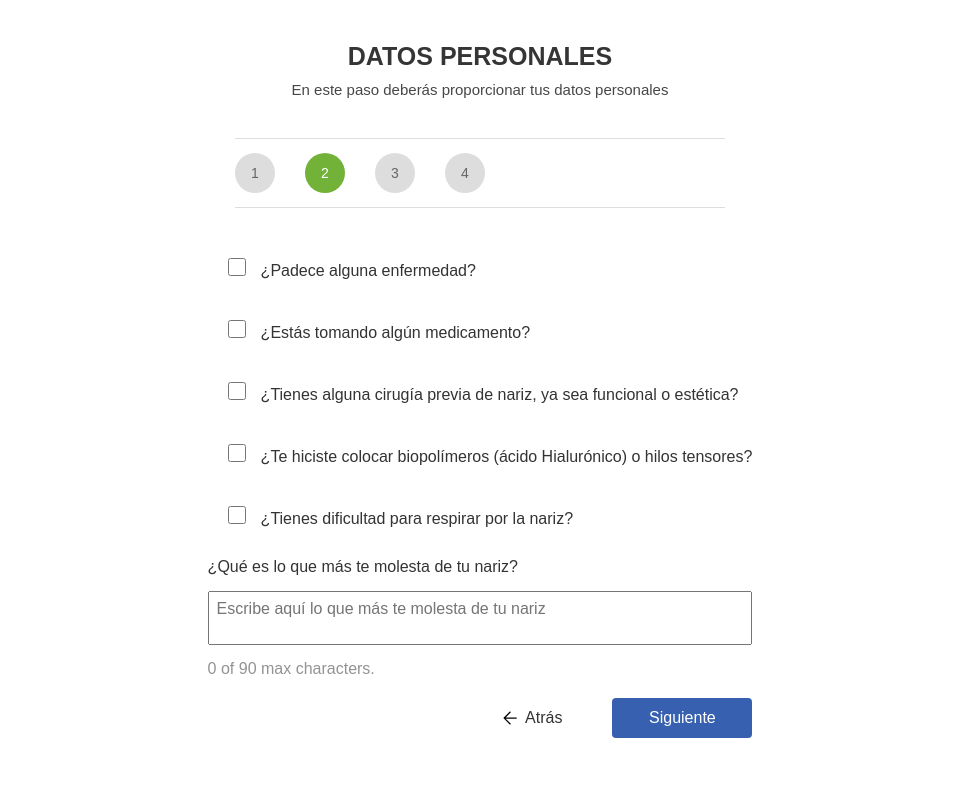
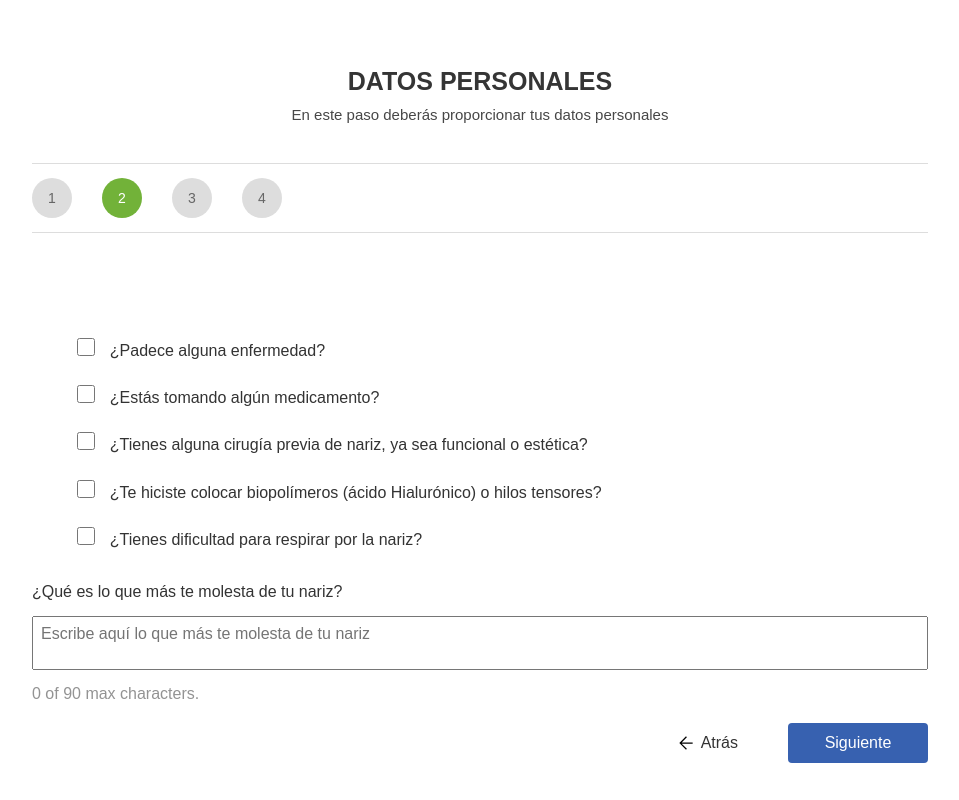
Before and after one commit to MiguelT18/consulta-en-linea, a React (Create React App) app: page /segundo-paso in a window 1280 px wide. Shown: the whole page, without its empty margins (160-1119 px from the left). Built offline with nearby package versions, Linux system fonts and the light colour scheme.

Commit message:
ultimos cambios a los estilos de los componentes Paso1.jsx y Paso2.jsx

```diff
--- a/src/views/PagoQR/Header/Header.jsx
+++ b/src/views/PagoQR/Header/Header.jsx
@@ -2,7 +2,7 @@ import "./css/Header.css";
 
 export const Header = () => {
   return (
-    <header>
+    <header className="Header-PagoQR">
       <h1>¡Revisa tu correo para obtener más información!</h1>
       <p>
         Completa la siguiente información. Recibe un diagnóstico y presupuesto.
--- a/src/views/PagoQR/Header/css/Header.css
+++ b/src/views/PagoQR/Header/css/Header.css
@@ -1,8 +1,8 @@
 @import url("https://fonts.googleapis.com/css2?family=Bebas+Neue&family=Inter&display=swap");
-header {
+.Header-PagoQR {
   margin-top: 30px;
 }
-header h1 {
+.Header-PagoQR h1 {
   text-align: center;
   text-transform: uppercase;
   color: red;
@@ -10,7 +10,7 @@ header h1 {
   font-weight: 700;
   font-family: "Bebas Neue", Sans-serif;
 }
-header p {
+.Header-PagoQR p {
   text-align: center;
   color: #d2d2d2;
   font-size: 16px;
--- a/src/views/PagoQR/Header/css/Header.scss
+++ b/src/views/PagoQR/Header/css/Header.scss
@@ -1,6 +1,6 @@
 @import url("https://fonts.googleapis.com/css2?family=Bebas+Neue&family=Inter&display=swap");
 
-header {
+.Header-PagoQR {
   margin-top: 30px;
   h1 {
     text-align: center;
--- a/src/views/Paso1/Formulario/css/Formulario.css
+++ b/src/views/Paso1/Formulario/css/Formulario.css
@@ -1,5 +1,5 @@
 .FormularioContainer {
-  width: 90%;
+  width: 70%;
   margin: 0 auto;
 }
 .FormularioContainer .Nombres-Apellidos {
--- a/src/views/Paso1/Formulario/css/Formulario.scss
+++ b/src/views/Paso1/Formulario/css/Formulario.scss
@@ -56,7 +56,7 @@
 // =======================
 
 .FormularioContainer {
-  width: 90%;
+  width: 70%;
   margin: 0 auto;
   .Nombres-Apellidos {
     display: flex;
--- a/src/views/Paso1/Header/css/Header.css
+++ b/src/views/Paso1/Header/css/Header.css
@@ -1,5 +1,5 @@
 .HeaderFormulario {
-  width: 90%;
+  width: 70%;
   margin: 0 auto;
 }
 .HeaderFormulario h1 {
--- a/src/views/Paso1/Header/css/Header.scss
+++ b/src/views/Paso1/Header/css/Header.scss
@@ -1,7 +1,6 @@
 .HeaderFormulario {
-  width: 90%;
+  width: 70%;
   margin: 0 auto;
-  // border: 2px solid red;
   h1 {
     margin: 30px 0 10px;
     color: #353535;
@@ -50,9 +49,6 @@
 
 @media all and (max-width: 630px) {
   .HeaderFormulario {
-    // h1 {
-    //   font-size: clamp(22px, 6vw, 25px);
-    // }
     ul {
       justify-content: center;
     }
--- a/src/views/Paso2/Formulario2/Formulario2.jsx
+++ b/src/views/Paso2/Formulario2/Formulario2.jsx
@@ -18,7 +18,7 @@ export const Formulario2 = () => {
           onChange={() => setIsChecked1(!isChecked1)}
         />
         ¿Padece alguna enfermedad?
-        <div>
+        <div className="Check-User-Description">
           {isChecked1 && (
             <textarea
               id="TextCheck1"
@@ -38,7 +38,7 @@ export const Formulario2 = () => {
           onChange={() => setIsChecked2(!isChecked2)}
         />
         ¿Estás tomando algún medicamento?
-        <div>
+        <div className="Check-User-Description">
           {isChecked2 && (
             <textarea
               id="TextCheck2"
@@ -58,7 +58,7 @@ export const Formulario2 = () => {
           onChange={() => setIsChecked3(!isChecked3)}
         />
         ¿Tienes alguna cirugía previa de nariz, ya sea funcional o estética?
-        <div>
+        <div className="Check-User-Description">
           {isChecked3 && (
             <textarea
               id="TextCheck3"
@@ -78,7 +78,7 @@ export const Formulario2 = () => {
           onChange={() => setIsChecked4(!isChecked4)}
         />
         ¿Te hiciste colocar biopolímeros (ácido Hialurónico) o hilos tensores?
-        <div>
+        <div className="Check-User-Description">
           {isChecked4 && (
             <textarea
               id="TextCheck4"
@@ -98,7 +98,7 @@ export const Formulario2 = () => {
           onChange={() => setIsChecked5(!isChecked5)}
         />
         ¿Tienes dificultad para respirar por la nariz?
-        <div>
+        <div className="Check-User-Description">
           {isChecked5 && (
             <textarea
               id="TextCheck5"
--- a/src/views/Paso2/Formulario2/css/Formulario2.css
+++ b/src/views/Paso2/Formulario2/css/Formulario2.css
@@ -1,28 +1,29 @@
 .FormuCheck {
+  width: 70%;
   display: flex;
   flex-direction: column;
   margin-top: 30px;
-  margin-bottom: 50px;
 }
 .FormuCheck label {
+  width: 90%;
+  margin: 0 auto;
+  line-height: 170%;
   font-size: 16px;
   color: #333;
-  margin-top: 20px;
 }
-.FormuCheck label div {
+.FormuCheck label .Check-User-Description {
   width: 100%;
   margin-left: 20px;
   margin-top: 20px;
   margin-bottom: 20px;
 }
-.FormuCheck label div textarea {
+.FormuCheck label .Check-User-Description textarea {
   width: 100%;
   outline: none;
   font-size: 16px;
 }
 .FormuCheck label input {
   margin-right: 15px;
-  margin-left: 20px;
 }
 .FormuCheck label input[type=checkbox] {
   width: 18px;
--- a/src/views/Paso2/Formulario2/css/Formulario2.scss
+++ b/src/views/Paso2/Formulario2/css/Formulario2.scss
@@ -1,14 +1,16 @@
 .FormuCheck {
+  width: 70%;
   display: flex;
   flex-direction: column;
   margin-top: 30px;
-  margin-bottom: 50px;
 
   label {
+    width: 90%;
+    margin: 0 auto;
+    line-height: 170%;
     font-size: 16px;
     color: #333;
-    margin-top: 20px;
-    div {
+    .Check-User-Description {
       width: 100%;
       margin: {
         left: 20px;
@@ -24,7 +26,6 @@
     input {
       margin: {
         right: 15px;
-        left: 20px;
       }
     }
     input[type="checkbox"] {
--- a/src/views/Paso2/Paso2.jsx
+++ b/src/views/Paso2/Paso2.jsx
@@ -4,9 +4,9 @@ import { Formulario2 } from "./Formulario2/Formulario2";
 
 export const Paso2 = () => {
   return (
-    <div>
+    <>
       <Header />
       <Formulario2 />
-    </div>
+    </>
   );
 };
```
Also changed, not shown: 2 other files (tests, documents, lock files or other folders).
